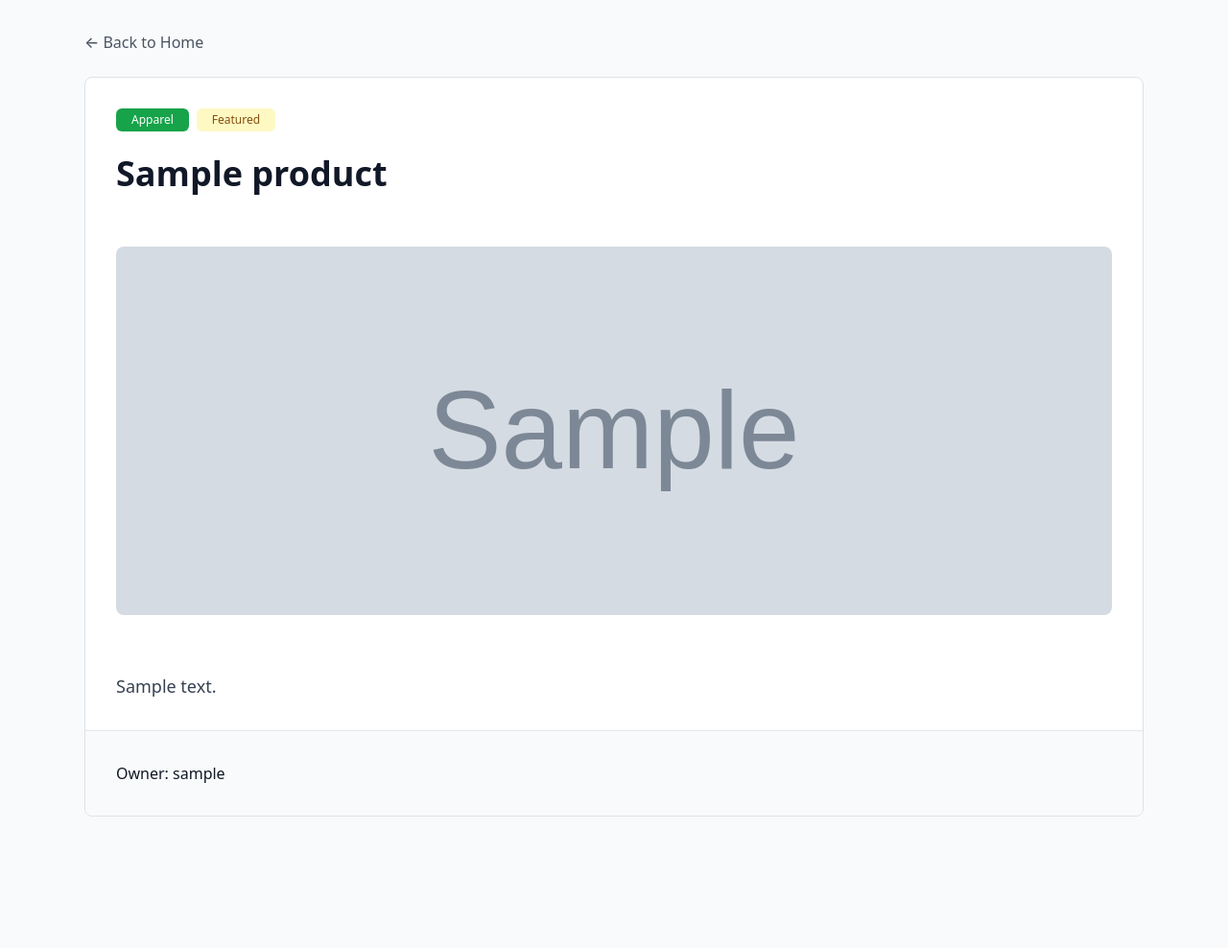
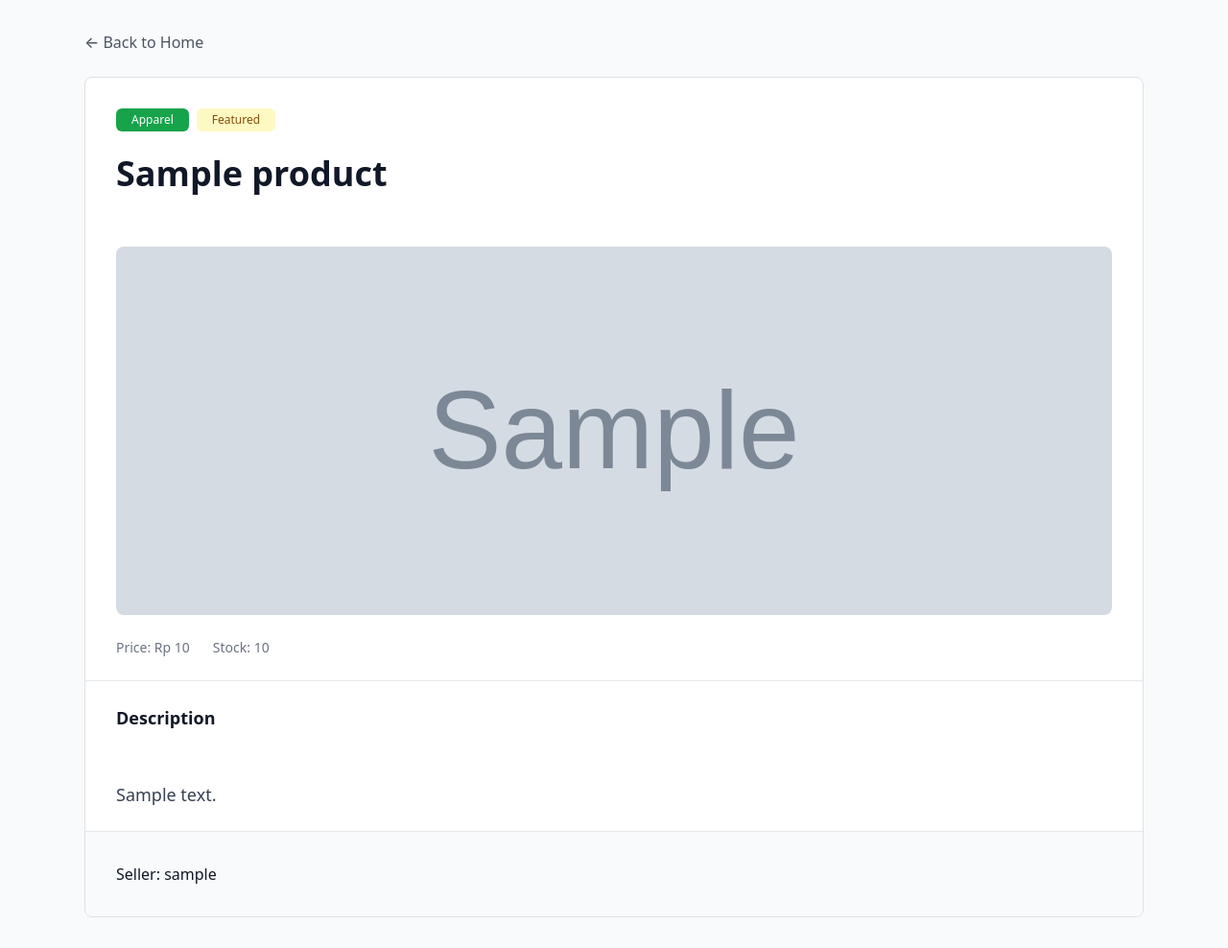
Before and after one commit to moondiverc/kickoff-shop, a Django app: page /products/00000000-0000-0000-0000-000000000001/ in a window 1280 px wide. Shown: the whole page at 96% size. Before the commit the page ends 851 px from the top, so only its background shows below. Run offline with Django 5.2, Linux system fonts and the light colour scheme; tables that the repository leaves empty hold one stand-in row (values such as "Sample post"); grey boxes marked "Sample" are stand-in pictures; some libraries are stand-ins or nearby versions.

Commit message:
chore: finish tugas 5, add styling, edit & delete product

```diff
--- a/main/templates/product_detail.html
+++ b/main/templates/product_detail.html
@@ -36,38 +36,40 @@
                     {{ product.name }}
                 </h1>
 
-                {% comment %} <div class="flex flex-wrap items-center text-sm text-gray-500 gap-4">
-
-                </div> {% endcomment %}
             </div>
 
             <!-- Featured Image -->
             {% if product.thumbnail %}
-                <div class="px-6 sm:px-8">
-                    <img src="{{ product.thumbnail }}"
-                        alt="{{ product.name }}"
-                        class="w-full h-64 sm:h-80 lg:h-96 object-cover rounded-lg">
-                </div>
+            <div class="px-6 sm:px-8">
+                <img src="{{ product.thumbnail }}"
+                alt="{{ product.name }}"
+                class="w-full h-64 sm:h-80 lg:h-96 object-cover rounded-lg">
+            </div>
+            <div class="flex flex-wrap items-center text-sm text-gray-500 gap-4 px-6 sm:px-8 py-4 border-b border-gray-200">
+                <span>Price: Rp {{ product.price|floatformat:0 }}</span>
+                <span>Stock: {{ product.stock }}</span>
+            </div>
             {% endif %}
 
             <!-- Content -->
-            <div class="p-6 sm:p-8">
+            <div class="px-6 sm:px-8 py-6">
                 <div class="prose prose-lg max-w-none">
+                    <h3 class="text-lg font-semibold text-gray-900 mb-4">Description</h3>
                     <div class="text-gray-700 leading-relaxed whitespace-pre-line text-base sm:text-lg">
                         {{ product.description }}
                     </div>
                 </div>
             </div>
 
-            <!-- Author Info -->
+            <!-- Seller Info -->
             <div class="border-t border-gray-200 p-6 sm:p-8 bg-gray-50">
                 <div class="flex items-center justify-between">
                     <div>
                         <div class="font-medium text-gray-900">
                             {% if product.user %}
-                                <p>Owner: {{ product.user.username }}</p>
+                                <p>Seller: {{ product.user.username }}</p>
                             {% else %}
-                                <p>Owner: AnonymousShop</p>
+                                <p>Seller: AnonymousShop</p>
                             {% endif %}
                         </div>
                     </div>
```
Also changed, not shown: README.md.
